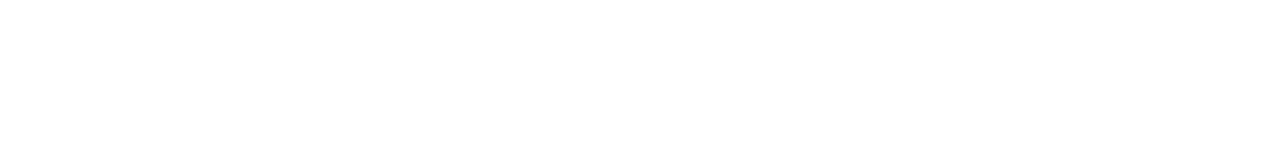
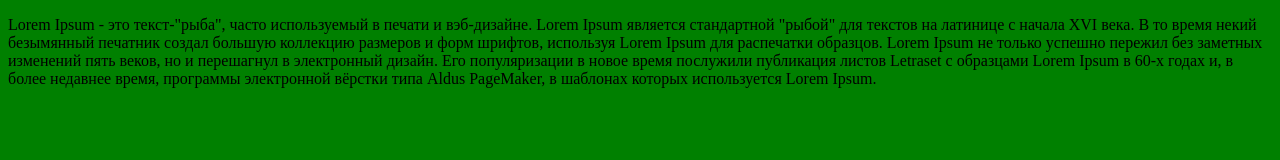
Before and after one commit to manegask90/site, a plain HTML site: page index.html in a window 1280 px wide. Drawn offline with Linux system fonts and the light colour scheme.

Commit message:
add style.css

```diff
--- a/index.html
+++ b/index.html
@@ -3,8 +3,12 @@
 <head>
     <meta charset="UTF-8">
     <title>Title</title>
+    <link rel="stylesheet" href="style.css">
 </head>
 <body>
 
+    <div class="container">
+        <p>Lorem Ipsum - это текст-"рыба", часто используемый в печати и вэб-дизайне. Lorem Ipsum является стандартной "рыбой" для текстов на латинице с начала XVI века. В то время некий безымянный печатник создал большую коллекцию размеров и форм шрифтов, используя Lorem Ipsum для распечатки образцов. Lorem Ipsum не только успешно пережил без заметных изменений пять веков, но и перешагнул в электронный дизайн. Его популяризации в новое время послужили публикация листов Letraset с образцами Lorem Ipsum в 60-х годах и, в более недавнее время, программы электронной вёрстки типа Aldus PageMaker, в шаблонах которых используется Lorem Ipsum.</p>
+    </div>
 </body>
 </html>
--- /dev/null
+++ b/style.css
@@ -0,0 +1,3 @@
+body {
+    background: green;
+}
```
